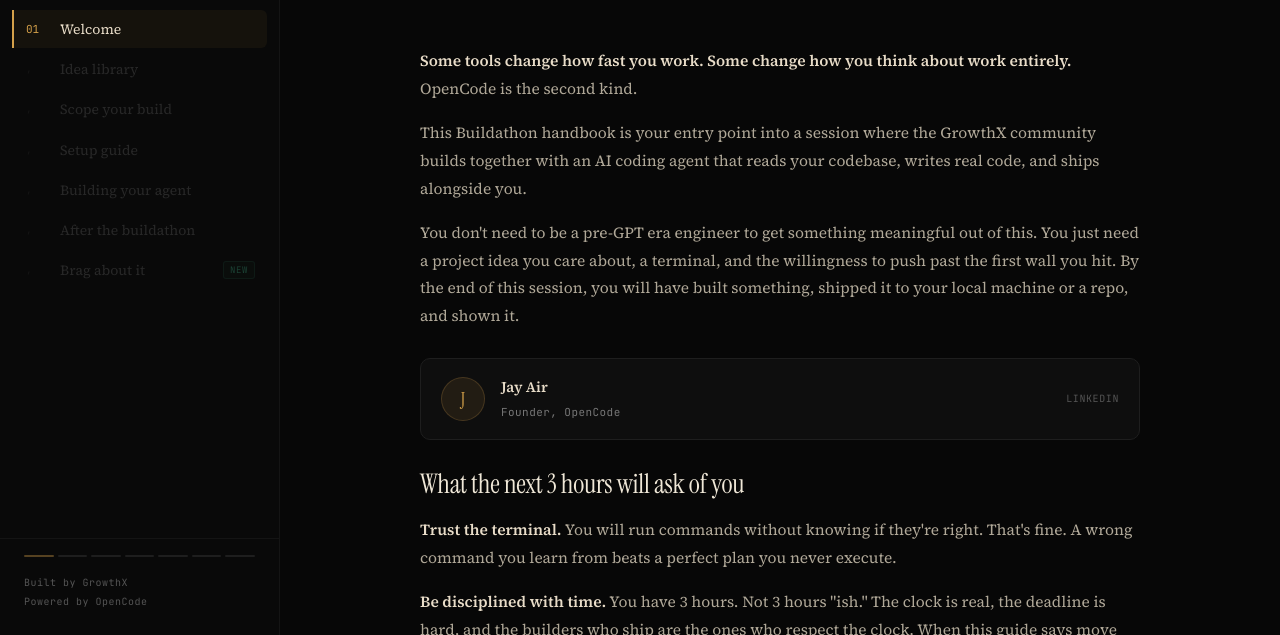
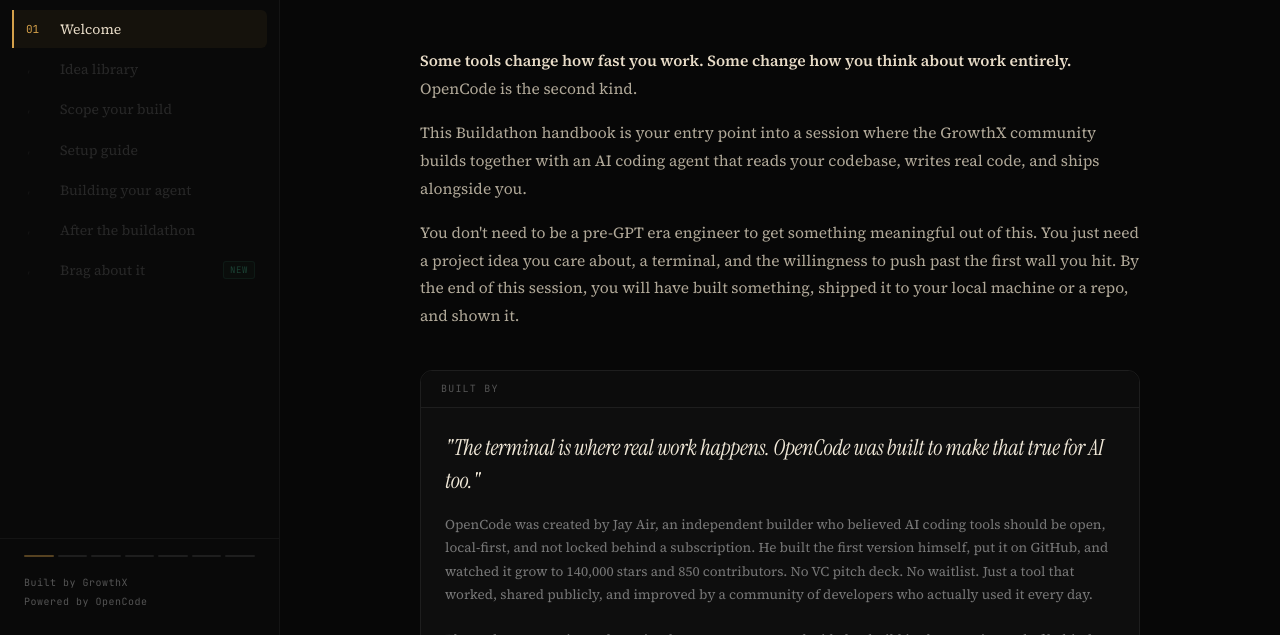
Before and after one commit to Pruthavirajsingh/OpenCode-Handbook-GrowthX, a plain HTML site: page index.html in a window 1280 px wide. Shown: the part 165-800 px from the top of the page. Drawn offline with Linux system fonts and the light colour scheme.

Commit message:
Expand founder card with context, quote, and origin story for Jay Air

```diff
--- a/index.html
+++ b/index.html
@@ -769,59 +769,98 @@
 .big-quote em { font-style: normal; color: var(--gold); }
 
 /* ─────────────────────────────────────────
-   FOUNDER CARD
-───────────────────────────────────────── */
+   FOUNDER BLOCK
+───────────────────────────────────────── */
+.founder-block {
+  margin: 40px 0;
+  border: 1px solid var(--border2);
+  border-radius: 12px;
+  overflow: hidden;
+}
+.founder-block-label {
+  padding: 9px 20px;
+  background: var(--bg-code);
+  border-bottom: 1px solid var(--border2);
+  font-family: var(--mono);
+  font-size: 10px;
+  text-transform: uppercase;
+  letter-spacing: 0.12em;
+  color: var(--dim);
+}
+.founder-block-body {
+  padding: 24px 24px 20px;
+  background: var(--bg-card);
+}
+.founder-block-quote {
+  font-family: var(--disp);
+  font-size: clamp(17px, 2.2vw, 22px);
+  font-style: italic;
+  color: var(--text);
+  line-height: 1.48;
+  letter-spacing: -0.01em;
+  margin-bottom: 16px;
+}
+.founder-block-context {
+  font-family: var(--serif);
+  font-size: 13.5px;
+  color: var(--muted);
+  line-height: 1.72;
+  margin-bottom: 22px;
+}
 .founder-card {
   display: flex;
   align-items: center;
-  gap: 16px;
-  padding: 16px 20px;
-  margin: 28px 0;
-  background: var(--bg-card);
+  gap: 14px;
+  padding: 13px 16px;
+  background: var(--bg);
   border: 1px solid var(--border2);
-  border-radius: 10px;
+  border-radius: 8px;
   text-decoration: none;
   transition: border-color 0.2s, background 0.2s;
 }
 .founder-card:hover {
   border-color: rgba(212,160,74,0.3);
-  background: rgba(212,160,74,0.04);
+  background: rgba(212,160,74,0.03);
   text-decoration: none;
 }
 .founder-avatar {
-  width: 44px;
-  height: 44px;
+  width: 40px;
+  height: 40px;
   border-radius: 50%;
   background: rgba(212,160,74,0.1);
-  border: 1px solid rgba(212,160,74,0.2);
+  border: 1px solid rgba(212,160,74,0.25);
   display: flex;
   align-items: center;
   justify-content: center;
   font-family: var(--disp);
-  font-size: 18px;
+  font-size: 17px;
   color: var(--gold);
   flex-shrink: 0;
 }
 .founder-info { flex: 1; min-width: 0; }
 .founder-name {
   font-family: var(--serif);
-  font-size: 14.5px;
+  font-size: 14px;
   font-weight: 600;
   color: var(--text2);
   margin-bottom: 2px;
 }
-.founder-role {
-  font-family: var(--mono);
-  font-size: 11px;
+.founder-meta {
+  font-family: var(--mono);
+  font-size: 10.5px;
   color: var(--muted);
-  letter-spacing: 0.04em;
+  letter-spacing: 0.03em;
 }
 .founder-link-label {
   font-family: var(--mono);
   font-size: 10px;
-  color: var(--dim);
+  color: var(--gold);
   letter-spacing: 0.06em;
   text-transform: uppercase;
+  border: 1px solid rgba(212,160,74,0.22);
+  background: rgba(212,160,74,0.06);
+  padding: 3px 9px;
+  border-radius: 4px;
   flex-shrink: 0;
 }
 
@@ -949,14 +988,22 @@
   <p>This Buildathon handbook is your entry point into a session where the GrowthX community builds together with an AI coding agent that reads your codebase, writes real code, and ships alongside you.</p>
   <p>You don't need to be a pre-GPT era engineer to get something meaningful out of this. You just need a project idea you care about, a terminal, and the willingness to push past the first wall you hit. By the end of this session, you will have built something, shipped it to your local machine or a repo, and shown it.</p>
 
+  <div class="founder-block">
+    <div class="founder-block-label">Built by</div>
+    <div class="founder-block-body">
+      <div class="founder-block-quote">"The terminal is where real work happens. OpenCode was built to make that true for AI too."</div>
+      <p class="founder-block-context">OpenCode was created by Jay Air, an independent builder who believed AI coding tools should be open, local-first, and not locked behind a subscription. He built the first version himself, put it on GitHub, and watched it grow to 140,000 stars and 850 contributors. No VC pitch deck. No waitlist. Just a tool that worked, shared publicly, and improved by a community of developers who actually used it every day.</p>
+      <p class="founder-block-context">The tool you are using today exists because one person decided to build in the open instead of behind a paywall. That is the ethos this buildathon runs on.</p>
       <a class="founder-card" href="https://www.linkedin.com/in/jayair/" target="_blank" rel="noopener noreferrer">
         <div class="founder-avatar">J</div>
         <div class="founder-info">
           <div class="founder-name">Jay Air</div>
-      <div class="founder-role">Founder, OpenCode</div>
+          <div class="founder-meta">Founder, OpenCode &nbsp;·&nbsp; 140k GitHub stars</div>
         </div>
         <div class="founder-link-label">LinkedIn</div>
       </a>
+    </div>
+  </div>
 
   <h2>What the next 3 hours will ask of you</h2>
   <p><strong>Trust the terminal.</strong> You will run commands without knowing if they're right. That's fine. A wrong command you learn from beats a perfect plan you never execute.</p>
```
Lines whose indentation alone changed are shown as unchanged.
